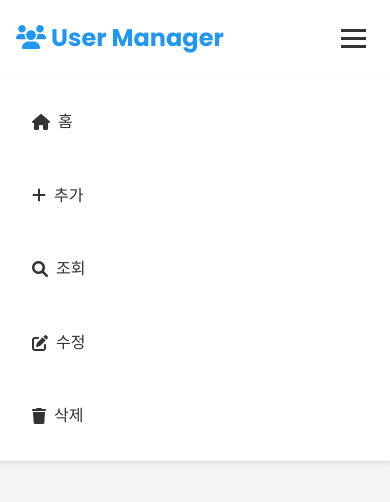
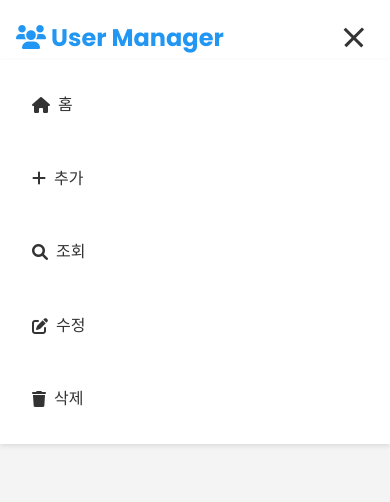
Before and after one commit to dany616/normal_UserManager, a website: page public/read.html in a window 390 px wide. Both pictures are taken after a click on the button 353 px from the left and 38 px from the top of the page. Drawn offline with Linux system fonts and the light colour scheme.

Commit message:
mobile hamburger debug code add

```diff
--- a/public/read.html
+++ b/public/read.html
@@ -51,12 +51,14 @@
 
     <script>
         // 햄버거 메뉴 토글
-        const hamburger = document.getElementById('hamburger');
-        const nav = document.getElementById('nav');
+        document.addEventListener('DOMContentLoaded', function() {
+            const hamburger = document.getElementById('hamburger');
+            const nav = document.getElementById('nav');
 
-        hamburger.addEventListener('click', () => {
-            nav.classList.toggle('active');
-            hamburger.classList.toggle('active');
+            hamburger.addEventListener('click', function() {
+                this.classList.toggle('active');
+                nav.classList.toggle('active');
+            });
         });
 
         function searchUser() {
--- a/public/styles.css
+++ b/public/styles.css
@@ -62,6 +62,7 @@ body {
     background: none;
     border: none;
     padding: 0.5rem;
+    z-index: 1001;
 }
 
 .hamburger span {
@@ -71,6 +72,19 @@ body {
     background-color: var(--dark-color);
     margin: 5px 0;
     transition: all 0.3s ease;
+}
+
+/* 햄버거 메뉴 활성화 시 애니메이션 */
+.hamburger.active span:nth-child(1) {
+    transform: rotate(45deg) translate(5px, 5px);
+}
+
+.hamburger.active span:nth-child(2) {
+    opacity: 0;
+}
+
+.hamburger.active span:nth-child(3) {
+    transform: rotate(-45deg) translate(7px, -6px);
 }
 
 /* 네비게이션 */
@@ -201,14 +215,15 @@ main {
 
     .nav {
         display: none;
-        position: absolute;
-        top: 100%;
+        position: fixed;
+        top: 60px;
         left: 0;
         right: 0;
         background-color: white;
         flex-direction: column;
         padding: 1rem;
         box-shadow: 0 2px 5px rgba(0,0,0,0.1);
+        z-index: 1000;
     }
 
     .nav.active {
@@ -218,10 +233,12 @@ main {
     .nav-link {
         padding: 1rem;
         width: 100%;
+        text-align: center;
     }
 
     .header-content {
         padding: 0.5rem 1rem;
+        position: relative;
     }
 
     .user-list {
```
Also changed, not shown: public/create.html (+7 -5 lines), public/delete.html (+7 -5 lines), public/update.html (+7 -5 lines).
